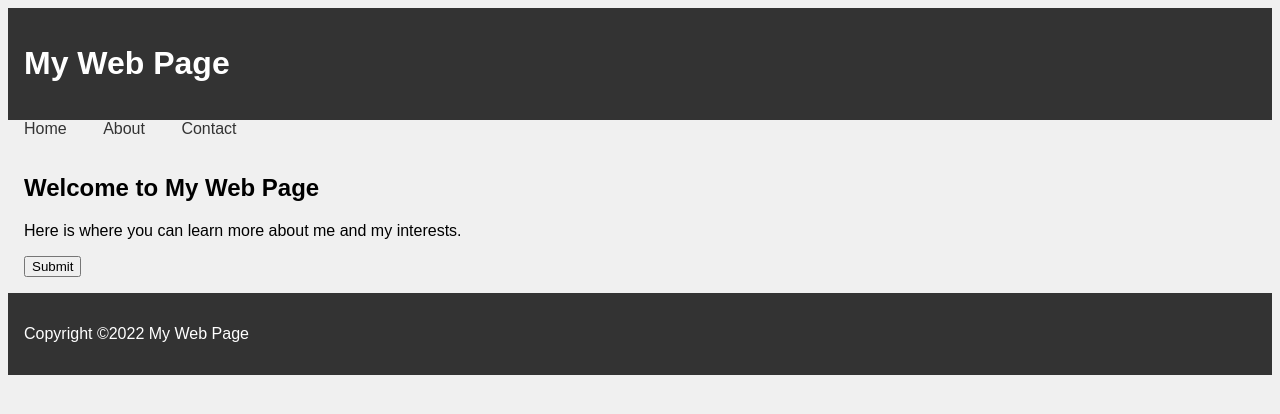
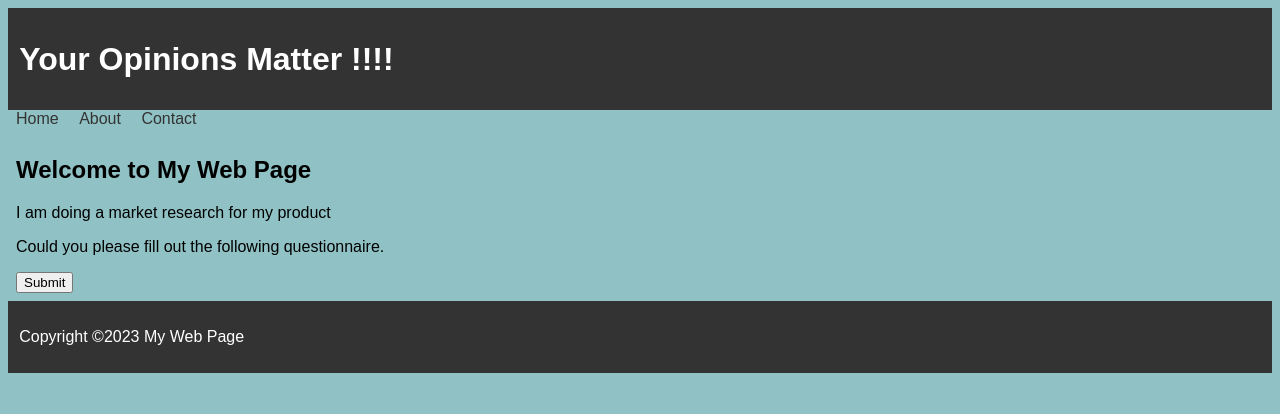
Before and after one commit to shrubom/questionnaire-web-page, a plain HTML site: page index.html in a window 1280 px wide. Drawn offline with Linux system fonts and the light colour scheme.

Commit message:
Made changes to the background colour

```diff
--- a/index.html
+++ b/index.html
@@ -1,12 +1,12 @@
 <!DOCTYPE html>
 <html>
   <head>
-    <title>My Web Page</title>
+    <title>Custom Questionnaire</title>
     <link rel="stylesheet" type="text/css" href="styles.css" />
   </head>
   <body>
     <header>
-      <h1>My Web Page</h1>
+      <h1>Your Opinions Matter !!!!</h1>
     </header>
     <nav>
       <ul>
@@ -17,11 +17,12 @@
     </nav>
     <main>
       <h2>Welcome to My Web Page</h2>
-      <p>Here is where you can learn more about me and my interests.</p>
+      <p>I am doing a market research for my product</p>
+      <p>Could you please fill out the following questionnaire.</p>
       <button id="submit-button">Submit</button>
     </main>
     <footer>
-      <p>Copyright ©2022 My Web Page</p>
+      <p>Copyright ©2023 My Web Page</p>
     </footer>
     <script src="script.js"></script>
   </body>
--- a/styles.css
+++ b/styles.css
@@ -1,12 +1,12 @@
 body {
   font-family: Arial, sans-serif;
-  background-color: #f0f0f0;
+  background-color: #90c2c5;
 }
 header,
 footer {
   background-color: #333;
   color: #fff;
-  padding: 1em;
+  padding: 0.7em;
 }
 nav ul {
   list-style-type: none;
@@ -19,12 +19,12 @@ nav li {
 nav a {
   color: #333;
   text-decoration: none;
-  padding: 0.5em 1em;
+  padding: 0.5em 0.5em;
 }
 nav a:hover {
-  background-color: #fff;
+  background-color: rgb(86, 159, 179);
   color: #333;
 }
 main {
-  padding: 1em;
+  padding: 0.5em;
 }
```
